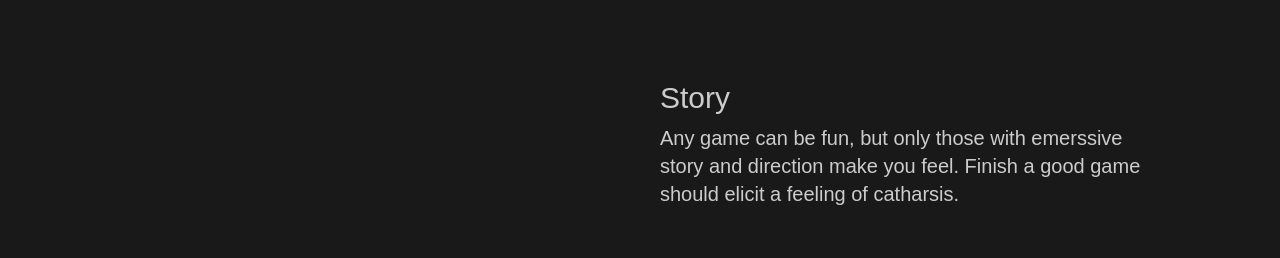
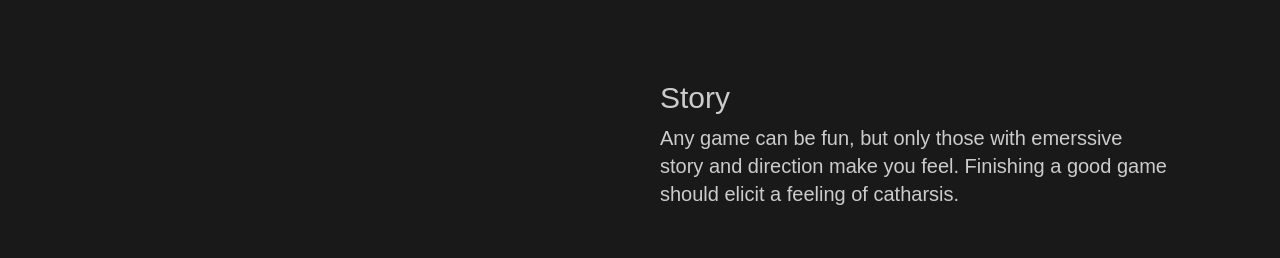
Before and after one commit to manning390/manning390.github.io, a SvelteKit app: page / in a window 1280 px wide. Shown: the part 1020-1278 px from the top of the page. Built offline with nearby package versions, Linux system fonts and the light colour scheme; what tailwindcss-animatecss would draw is missing.

Commit message:
Fix typo

```diff
--- a/src/routes/+page.svelte
+++ b/src/routes/+page.svelte
@@ -54,7 +54,7 @@
 		Community:
 			'In all games lies a community of players. Be it through live letters or balace changes, involving and listening to them is paramount.',
 		Story:
-			'Any game can be fun, but only those with emerssive story and direction make you feel. Finish a good game should elicit a feeling of catharsis.',
+			'Any game can be fun, but only those with emerssive story and direction make you feel. Finishing a good game should elicit a feeling of catharsis.',
 		Accessibility:
 			'Anyone should be able to play your game. In this regard, cross-platform, cross-play, color adjustments, and fully rebindable controls are critical.',
 	};
```
